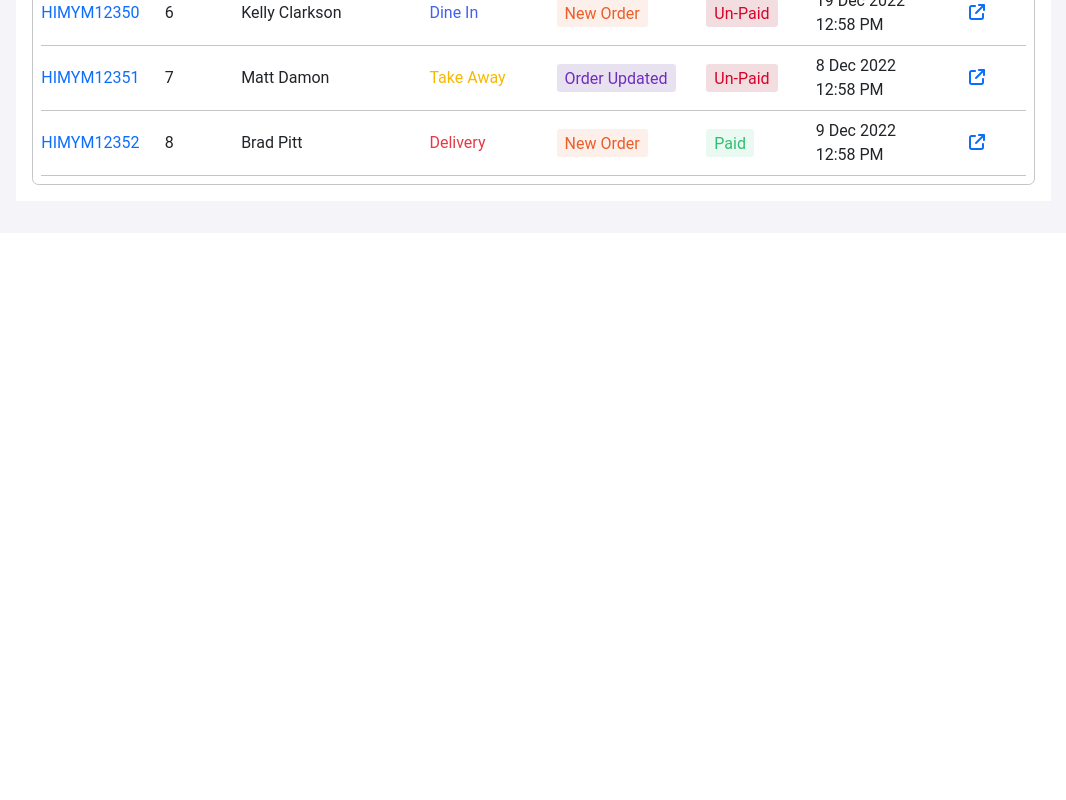
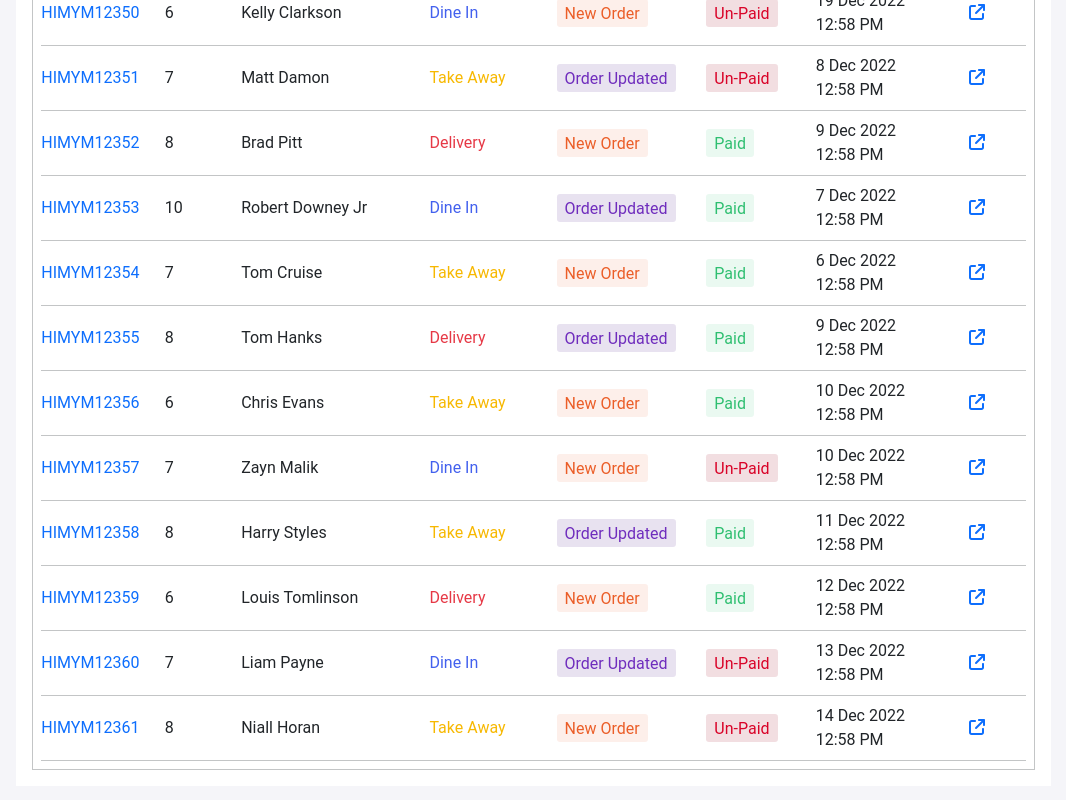
Before and after one commit to satyamrs00/greyfeathers, a React (Create React App) app: page / in a window 1280 px wide. Shown: the part 580-1380 px from the top of the page, without its empty margins (213-1279 px from the left). Before the commit the page ends 813 px from the top, so only its background shows below. Built offline with nearby package versions, Linux system fonts and the light colour scheme.

Commit message:
fix: inconsistent main filter and specific filter

```diff
--- a/src/components/table.css
+++ b/src/components/table.css
@@ -22,7 +22,6 @@
 }
 #table-wrapper {
     border: 1px solid #C3C5C6;
-    border-radius: 0.4rem;
 }
 thead tr, tbody tr {
     border-bottom: 1px solid #C3C5C6;
--- a/src/components/table.js
+++ b/src/components/table.js
@@ -84,37 +84,37 @@ export default class Table extends Component {
                             <div>
                                 <div>Order Status</div>
                                 <div>
-                                    <input className="form-check-input" type="checkbox" value="New Order" id="main-new-order" onChange={this.handleOrderStatusChange} />
+                                    <input className="form-check-input" type="checkbox" value="New Order" id="main-new-order" onChange={this.handleOrderStatusChange} checked={this.props.filters.order_status.includes("New Order")} />
                                     <label className="form-check-label ps-1" htmlFor="main-new-order">New Order</label>
                                 </div>
                                 <div>
-                                    <input className="form-check-input" type="checkbox" value="Order Updated" id="main-order-updated" onChange={this.handleOrderStatusChange} />
+                                    <input className="form-check-input" type="checkbox" value="Order Updated" id="main-order-updated" onChange={this.handleOrderStatusChange} checked={this.props.filters.order_status.includes("Order Updated")} />
                                     <label className="form-check-label ps-1" htmlFor="main-order-updated">Order Updated</label>
                                 </div>
                             </div>
                             <div>
                                 <div>Payment</div>
                                 <div>
-                                    <input className="form-check-input" type="checkbox" value="Paid" id="main-paid" onChange={this.handlePaymentChange} />
+                                    <input className="form-check-input" type="checkbox" value="Paid" id="main-paid" onChange={this.handlePaymentChange} checked={this.props.filters.payment.includes('Paid')} />
                                     <label className="form-check-label ms-1" htmlFor="main-paid">Paid</label>
                                 </div>
                                 <div>
-                                    <input className="form-check-input" type="checkbox" value="Un-Paid" id="main-un-paid" onChange={this.handlePaymentChange} />
+                                    <input className="form-check-input" type="checkbox" value="Un-Paid" id="main-un-paid" onChange={this.handlePaymentChange} checked={this.props.filters.payment.includes('Un-Paid')} />
                                     <label className="form-check-label ms-1" htmlFor="main-un-paid">Un-Paid</label>
                                 </div>
                             </div>
                             <div>
                                 <div>Order Type</div>
                                 <div>
-                                    <input className="form-check-input" type="checkbox" value="Dine In" id="main-dine-in" onChange={this.handleOrderTypeChange} />
+                                    <input className="form-check-input" type="checkbox" value="Dine In" id="main-dine-in" onChange={this.handleOrderTypeChange} checked={this.props.filters.order_type.includes('Dine In')} />
                                     <label className="form-check-label ms-1" htmlFor="main-dine-in">Dine In</label>
                                 </div>
                                 <div>
-                                    <input className="form-check-input" type="checkbox" value="Take Away" id="main-take-away" onChange={this.handleOrderTypeChange} />
+                                    <input className="form-check-input" type="checkbox" value="Take Away" id="main-take-away" onChange={this.handleOrderTypeChange} checked={this.props.filters.order_type.includes('Take Away')} />
                                     <label className="form-check-label ms-1" htmlFor="main-take-away">Take Away</label>
                                 </div>
                                 <div>
-                                    <input className="form-check-input" type="checkbox" value="Delivery" id="main-delivery" onChange={this.handleOrderTypeChange} />
+                                    <input className="form-check-input" type="checkbox" value="Delivery" id="main-delivery" onChange={this.handleOrderTypeChange} checked={this.props.filters.order_type.includes('Delivery')} />
                                     <label className="form-check-label ms-1" htmlFor="main-delivery">Delivery</label>
                                 </div>
                             </div>
@@ -149,15 +149,15 @@ export default class Table extends Component {
                                         </button>
                                         <div className="dropdown-menu p-3">
                                             <div>
-                                                <input className="form-check-input" type="checkbox" value="Dine In" id="order-type-dine-in" onChange={this.handleOrderTypeChange} />
+                                                <input className="form-check-input" type="checkbox" value="Dine In" id="order-type-dine-in" onChange={this.handleOrderTypeChange} checked={this.props.filters.order_type.includes('Dine In')} />
                                                 <label className="form-check-label ms-1 Dine In" htmlFor="order-type-dine-in">Dine In</label>
                                             </div>
                                             <div>
-                                                <input className="form-check-input" type="checkbox" value="Take Away" id="order-type-take-away" onChange={this.handleOrderTypeChange} />
+                                                <input className="form-check-input" type="checkbox" value="Take Away" id="order-type-take-away" onChange={this.handleOrderTypeChange} checked={this.props.filters.order_type.includes('Take Away')} />
                                                 <label className="form-check-label ms-1 Take Away" htmlFor="order-type-take-away">Take Away</label>
                                             </div>
                                             <div>
-                                                <input className="form-check-input" type="checkbox" value="Delivery" id="order-type-delivery" onChange={this.handleOrderTypeChange} />
+                                                <input className="form-check-input" type="checkbox" value="Delivery" id="order-type-delivery" onChange={this.handleOrderTypeChange} checked={this.props.filters.order_type.includes('Delivery')} />
                                                 <label className="form-check-label ms-1 Delivery" htmlFor="order-type-delivery">Delivery</label>
                                             </div>
                                         </div>
@@ -170,11 +170,11 @@ export default class Table extends Component {
                                         </button>
                                         <div className="dropdown-menu p-3">
                                             <div className="d-flex align-items-center">
-                                                <input className="form-check-input m-0" type="checkbox" value="New Order" id="order-status-new-order" onChange={this.handleOrderStatusChange} />
+                                                <input className="form-check-input m-0" type="checkbox" value="New Order" id="order-status-new-order" onChange={this.handleOrderStatusChange} checked={this.props.filters.order_status.includes("New Order")} />
                                                 <label className="form-check-label ms-1 mb-1 New Order" htmlFor="order-status-new-order">New Order</label>
                                             </div>
                                             <div className="d-flex align-items-center">
-                                                <input className="form-check-input m-0" type="checkbox" value="Order Updated" id="order-status-order-updated" onChange={this.handleOrderStatusChange} />
+                                                <input className="form-check-input m-0" type="checkbox" value="Order Updated" id="order-status-order-updated" onChange={this.handleOrderStatusChange} checked={this.props.filters.order_status.includes("Order Updated")} />
                                                 <label className="form-check-label ms-1 Order Updated" htmlFor="order-status-order-updated">Order Updated</label>
                                             </div>
                                         </div>
@@ -187,11 +187,11 @@ export default class Table extends Component {
                                         </button>
                                         <div className="dropdown-menu p-3">
                                             <div className="d-flex align-items-center">
-                                                <input className="form-check-input m-0" type="checkbox" value="Paid" id="payment-paid" onChange={this.handlePaymentChange} />
+                                                <input className="form-check-input m-0" type="checkbox" value="Paid" id="payment-paid" onChange={this.handlePaymentChange} checked={this.props.filters.payment.includes('Paid')} />
                                                 <label className="form-check-label ms-1 mb-1 Paid" htmlFor="payment-paid">Paid</label>
                                             </div>
                                             <div className="d-flex align-items-center">
-                                                <input className="form-check-input m-0" type="checkbox" value="Un-Paid" id="payment-un-paid" onChange={this.handlePaymentChange} />
+                                                <input className="form-check-input m-0" type="checkbox" value="Un-Paid" id="payment-un-paid" onChange={this.handlePaymentChange} checked={this.props.filters.payment.includes('Un-Paid')} />
                                                 <label className="form-check-label ms-1 Un-Paid" htmlFor="payment-un-paid">Un-Paid</label>
                                             </div>
                                         </div>
--- a/src/data/orders.json
+++ b/src/data/orders.json
@@ -70,5 +70,86 @@
         "order_type": "Delivery",
         "payment": "Paid",
         "datetime": "2022-12-09T12:58:27+00:00"
+    },
+    {
+        "id": "HIMYM12353",
+        "table_no": 10,
+        "customer_name": "Robert Downey Jr",
+        "order_status": "Order Updated",
+        "order_type": "Dine In",
+        "payment": "Paid",
+        "datetime": "2022-12-07T12:58:27+00:00"
+    },
+    {
+        "id": "HIMYM12354",
+        "table_no": 7,
+        "customer_name": "Tom Cruise",
+        "order_status": "New Order",
+        "order_type": "Take Away",
+        "payment": "Paid",
+        "datetime": "2022-12-06T12:58:27+00:00"
+    },
+    {
+        "id": "HIMYM12355",
+        "table_no": 8,
+        "customer_name": "Tom Hanks",
+        "order_status": "Order Updated",
+        "order_type": "Delivery",
+        "payment": "Paid",
+        "datetime": "2022-12-09T12:58:27+00:00"
+    },
+    {
+        "id": "HIMYM12356",
+        "table_no": 6,
+        "customer_name": "Chris Evans",
+        "order_status": "New Order",
+        "order_type": "Take Away",
+        "payment": "Paid",
+        "datetime": "2022-12-10T12:58:27+00:00"
+    },
+    {
+        "id": "HIMYM12357",
+        "table_no": 7,
+        "customer_name": "Zayn Malik",
+        "order_status": "New Order",
+        "order_type": "Dine In",
+        "payment": "Un-Paid",
+        "datetime": "2022-12-10T12:58:27+00:00"
+    },
+    {
+        "id": "HIMYM12358",
+        "table_no": 8,
+        "customer_name": "Harry Styles",
+        "order_status": "Order Updated",
+        "order_type": "Take Away",
+        "payment": "Paid",
+        "datetime": "2022-12-11T12:58:27+00:00"
+    },
+    {
+        "id": "HIMYM12359",
+        "table_no": 6,
+        "customer_name": "Louis Tomlinson",
+        "order_status": "New Order",
+        "order_type": "Delivery",
+        "payment": "Paid",
+        "datetime": "2022-12-12T12:58:27+00:00"
+    },
+    {
+        "id": "HIMYM12360",
+        "table_no": 7,
+        "customer_name": "Liam Payne",
+        "order_status": "Order Updated",
+        "order_type": "Dine In",
+        "payment": "Un-Paid",
+        "datetime": "2022-12-13T12:58:27+00:00"
+    },
+    {
+        "id": "HIMYM12361",
+        "table_no": 8,
+        "customer_name": "Niall Horan",
+        "order_status": "New Order",
+        "order_type": "Take Away",
+        "payment": "Un-Paid",
+        "datetime": "2022-12-14T12:58:27+00:00"
     }
 ]
```
